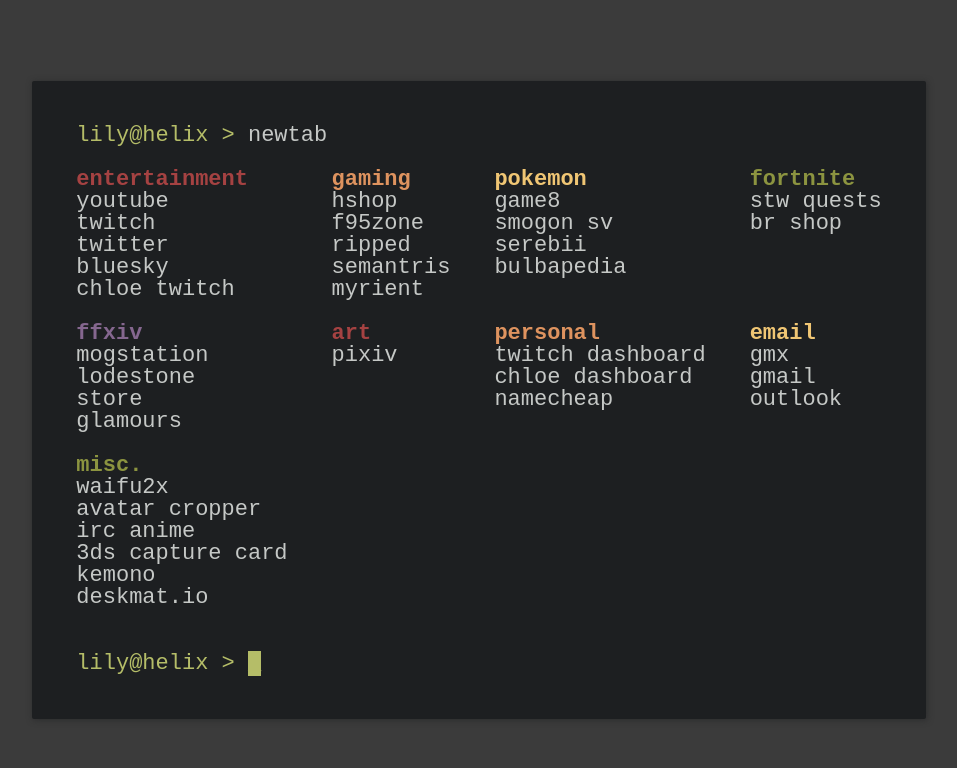
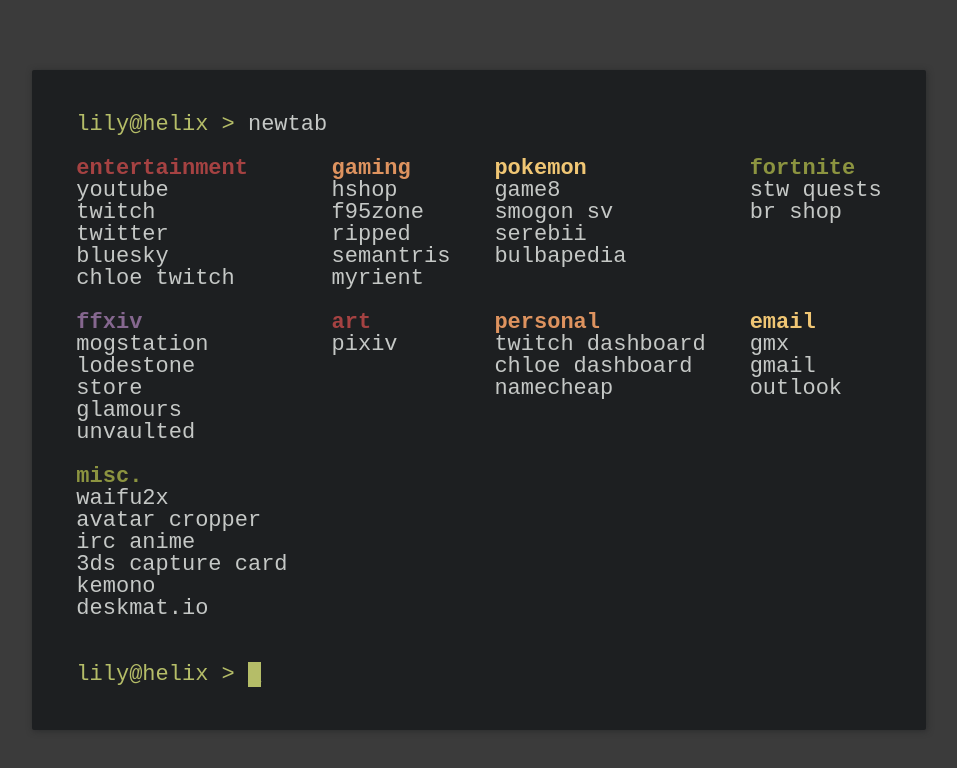
Before and after one commit to Owta/owta.github.io, a plain HTML site: page index.html in a window 1280 px wide. Shown: the whole page, without its empty margins (161-1118 px from the left). Drawn offline with Linux system fonts and the light colour scheme.

Commit message:
add unvaulted to ffxiv category

```diff
--- a/index.html
+++ b/index.html
@@ -137,6 +137,7 @@
       <li><a href="https://na.finalfantasyxiv.com/lodestone/">lodestone</a></li>
       <li><a href="https://store.finalfantasyxiv.com/ffxivstore/en-us/">store</a></li>
       <li><a href="https://ffxiv.eorzeacollection.com/glamours">glamours</a></li>
+      <li><a href="https://unvaulted.coomer.party/">unvaulted</a></li>
     </ul>
     <ul>
       <li>art</li>
```
